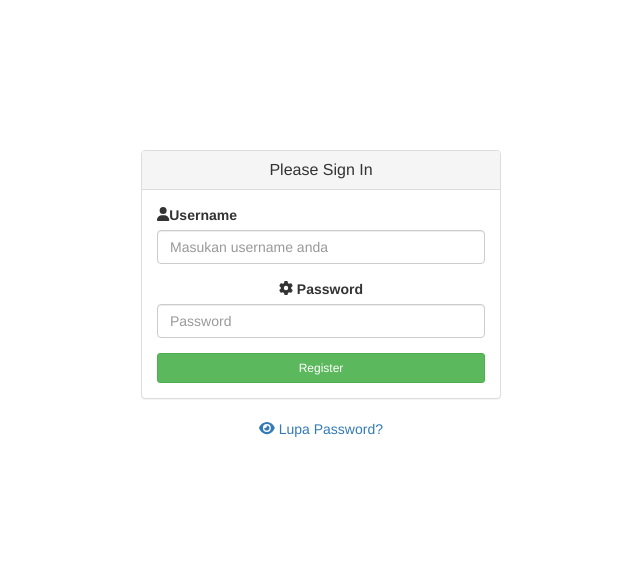
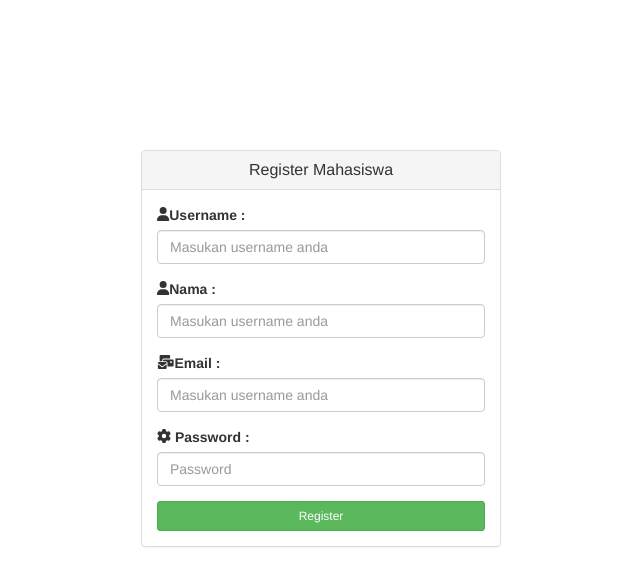
Before and after one commit to bayusehat/react-dummy-login, a React (Create React App) app: page /register in a window 1280 px wide. Shown: the top 586 px of the page, without its empty margins (319-959 px from the left). Built offline with nearby package versions, Linux system fonts and the light colour scheme.

Commit message:
all page done

```diff
--- a/src/App.js
+++ b/src/App.js
@@ -1,6 +1,7 @@
 import './App.css';
 import Login from './components/Login';
 import Register from './components/Register';
+import LupaPassword from './components/LupaPassword';
 import {
   createBrowserRouter,
   RouterProvider,
@@ -13,6 +14,10 @@ const router = createBrowserRouter([
   {
     path : "/register",
     element : <Register/>,
+  },
+  {
+    path : '/lupapassword',
+    element : <LupaPassword />,
   }
 ]);
 
--- a/src/components/Login.jsx
+++ b/src/components/Login.jsx
@@ -10,7 +10,7 @@ class Login extends Component{
                 <div className="col-md-4 col-md-offset-4">
                     <div className="login-panel panel panel-default">
                         <div className="panel-heading">
-                            <h3 className="panel-title">Please Sign In</h3>
+                            <h3 className="panel-title">Login</h3>
                         </div>
                         <div className="panel-body">
                             <form>
@@ -30,7 +30,7 @@ class Login extends Component{
                         </div>
                     </div>
                     <div className="form-group">
-                        <a href=""> <FontAwesomeIcon icon={faEye} /> Lupa Password?</a>
+                        <a href={`lupapassword`}> <FontAwesomeIcon icon={faEye} /> Lupa Password?</a>
                     </div>
                 </div>
             </div>
--- a/src/components/LupaPassword.jsx
+++ b/src/components/LupaPassword.jsx
@@ -0,0 +1,33 @@
+import React, {Component} from 'react';
+import { FontAwesomeIcon } from '@fortawesome/react-fontawesome';
+import { faUser, faGear, faEye} from '@fortawesome/free-solid-svg-icons';
+
+class LupaPassword extends Component{
+    render(){
+        return(
+        <div className="container mt-3">
+            <div className="row">
+                <div className="col-md-4 col-md-offset-4">
+                    <div className="login-panel panel panel-default">
+                        <div className="panel-heading">
+                            <h3 className="panel-title"> Lupa Password ?</h3>
+                        </div>
+                        <div className="panel-body">
+                            <form>
+                                <div className="form-group text-left">
+                                    <label>
+                                        <FontAwesomeIcon icon={faUser} />
+                                        Email : </label>
+                                    <input type="email" className="form-control" placeholder="Masukan E-mail anda"  required/>
+                                </div>
+                                <button type="submit" className="btn btn-success btn-sm btn-block">Reset Password</button>
+                            </form>
+                        </div>
+                    </div>
+                </div>
+            </div>
+        </div>
+        );
+    }
+}
+export default LupaPassword;
--- a/src/components/Register.jsx
+++ b/src/components/Register.jsx
@@ -1,6 +1,6 @@
 import React, {Component} from 'react';
 import { FontAwesomeIcon } from '@fortawesome/react-fontawesome';
-import { faUser, faGear, faEye} from '@fortawesome/free-solid-svg-icons';
+import { faUser, faGear, faEye, faMailBulk} from '@fortawesome/free-solid-svg-icons';
 
 class Register extends Component{
     render(){
@@ -10,26 +10,35 @@ class Register extends Component{
                 <div className="col-md-4 col-md-offset-4">
                     <div className="login-panel panel panel-default">
                         <div className="panel-heading">
-                            <h3 className="panel-title">Please Sign In</h3>
+                            <h3 className="panel-title">Register Mahasiswa</h3>
                         </div>
                         <div className="panel-body">
                             <form>
                                 <div className="form-group text-left">
                                     <label>
                                         <FontAwesomeIcon icon={faUser} />
-                                        Username </label>
+                                        Username : </label>
                                     <input type="email" className="form-control" placeholder="Masukan username anda"  required/>
                                 </div>
-                                <div className="form-group">
-                                    <label> <FontAwesomeIcon icon={faGear} /> Password</label>
+                                <div className="form-group text-left">
+                                    <label>
+                                        <FontAwesomeIcon icon={faUser} />
+                                        Nama : </label>
+                                    <input type="email" className="form-control" placeholder="Masukan username anda"  required/>
+                                </div>
+                                <div className="form-group text-left">
+                                    <label>
+                                        <FontAwesomeIcon icon={faMailBulk} />
+                                        Email : </label>
+                                    <input type="email" className="form-control" placeholder="Masukan username anda"  required/>
+                                </div>
+                                <div className="form-group text-left">
+                                    <label> <FontAwesomeIcon icon={faGear} /> Password :</label>
                                     <input type="password" className="form-control" placeholder="Password" />
                                 </div>
                                 <button type="submit" className="btn btn-success btn-sm btn-block">Register</button>
                             </form>
                         </div>
-                    </div>
-                    <div className="form-group">
-                        <a href=""> <FontAwesomeIcon icon={faEye} /> Lupa Password?</a>
                     </div>
                 </div>
             </div>
```
